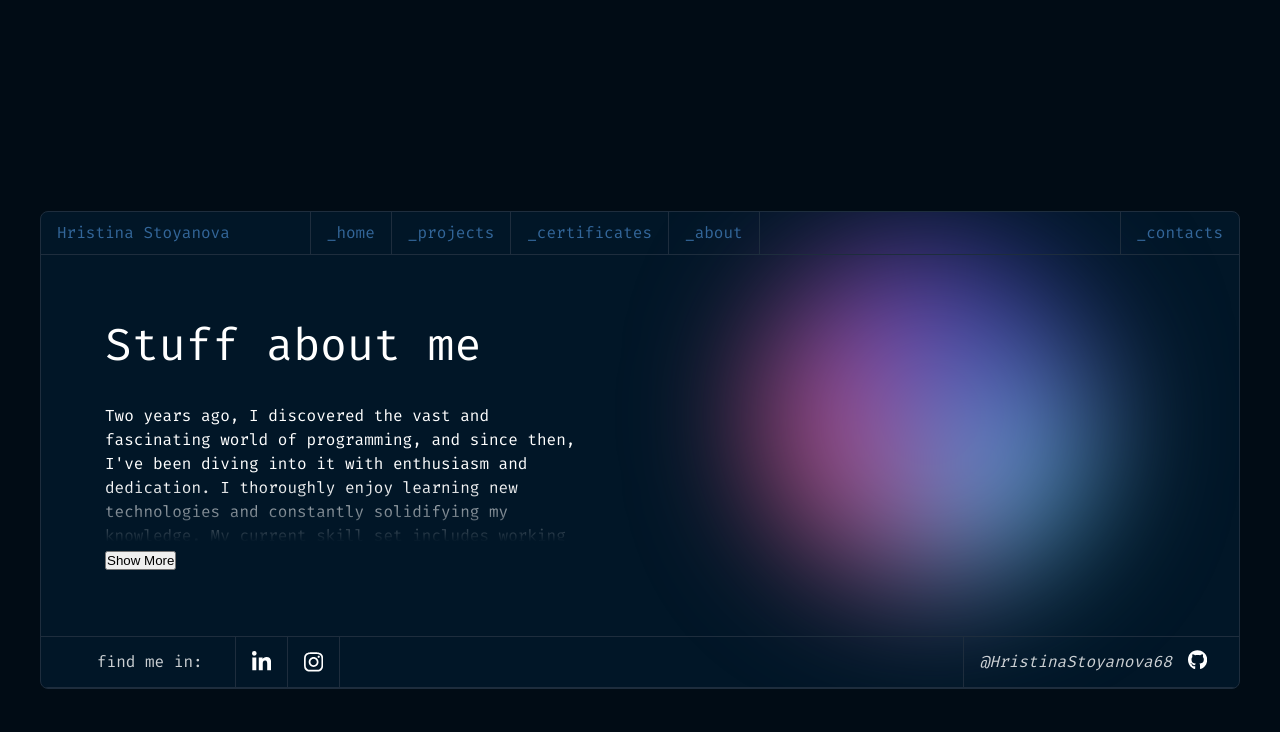
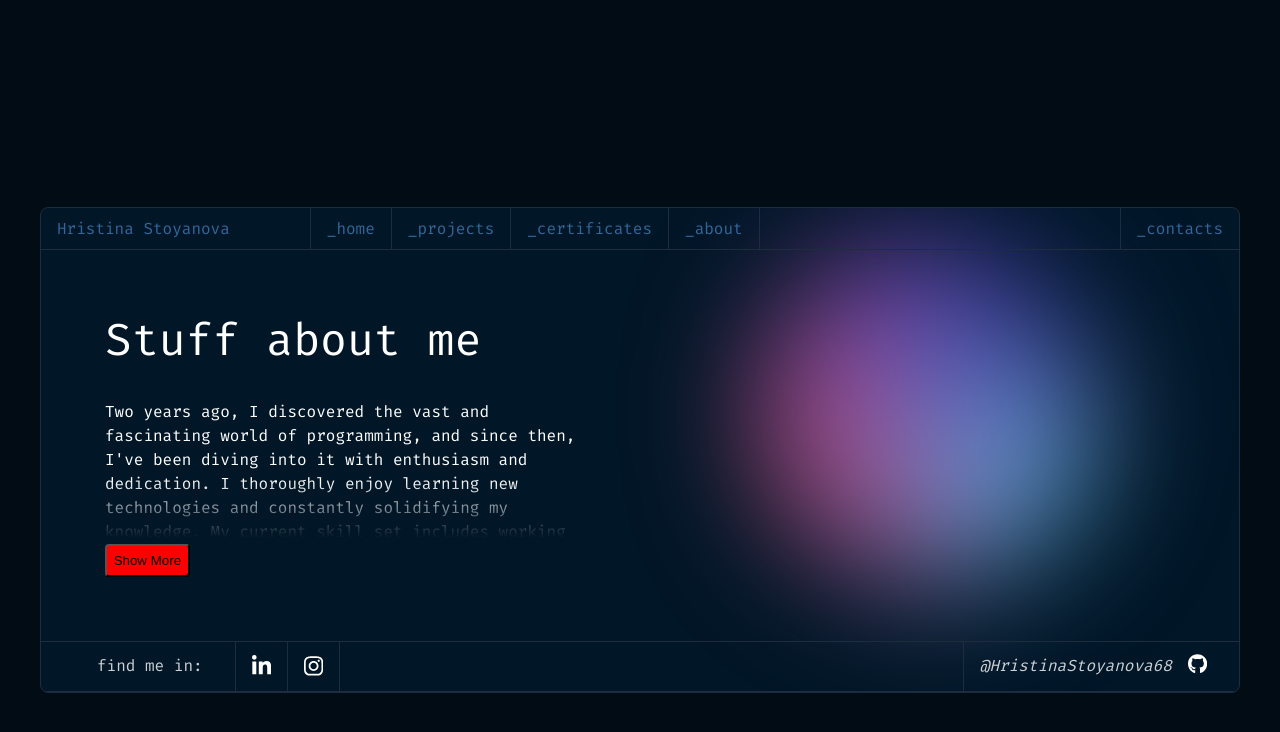
Before and after one commit to HristinaStoyanova68/dev-portfolio, a Jekyll site: the page built from about.md, in a window 1280 px wide. Shown: the top 732 px of the page. Built offline with Jekyll 4.4.1, drawn with Linux system fonts in a browser that asks for light colours.

Commit message:
add button show-more styles

```diff
--- a/assets/styles/pages/about.css
+++ b/assets/styles/pages/about.css
@@ -37,3 +37,9 @@
 .page .text-hide.show::after {
   display: none;
 }
+
+.show-more {
+  padding: 0.5em;
+  border-radius: 0.3em;
+  background-color: red;
+}
```
